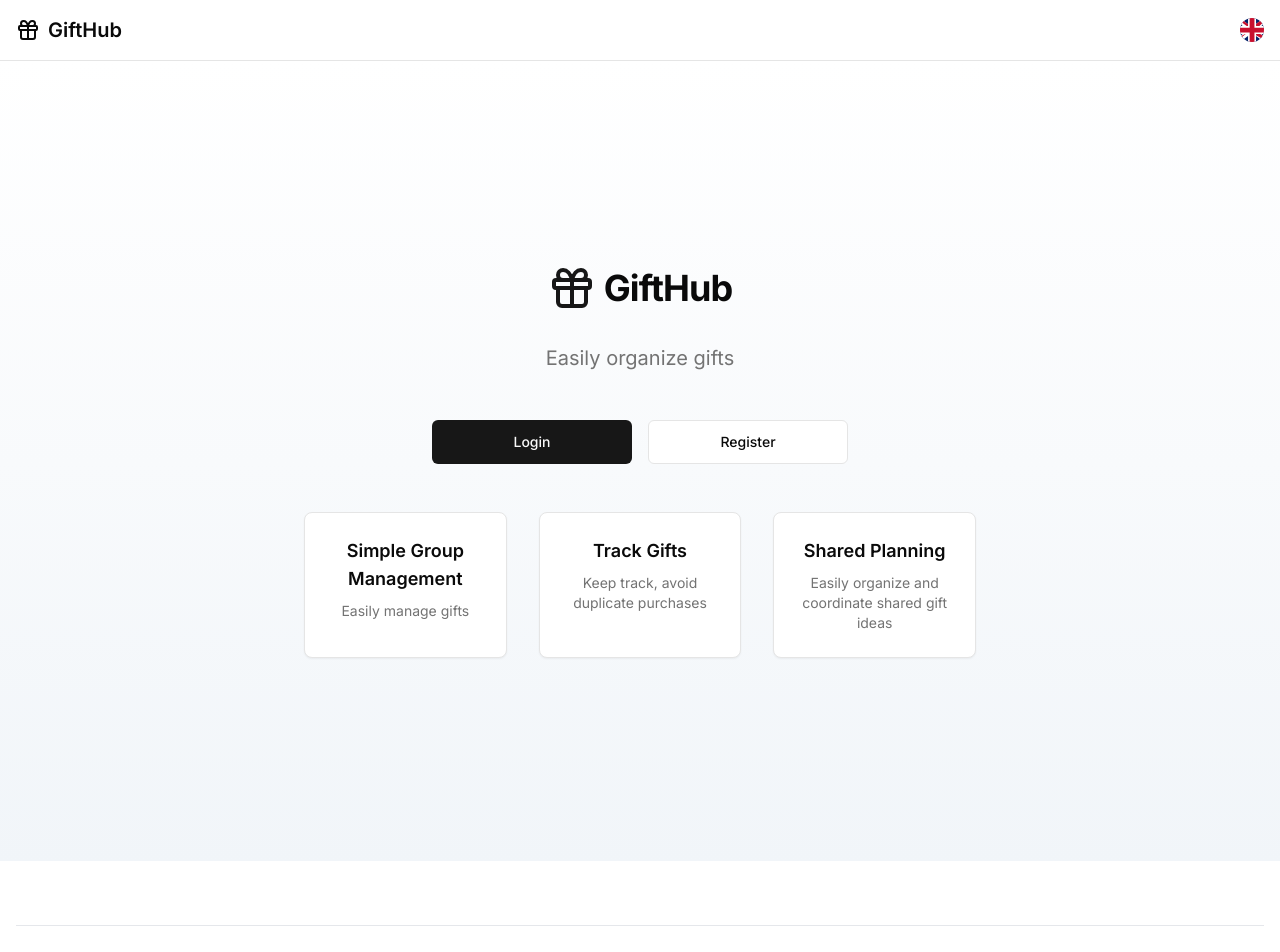
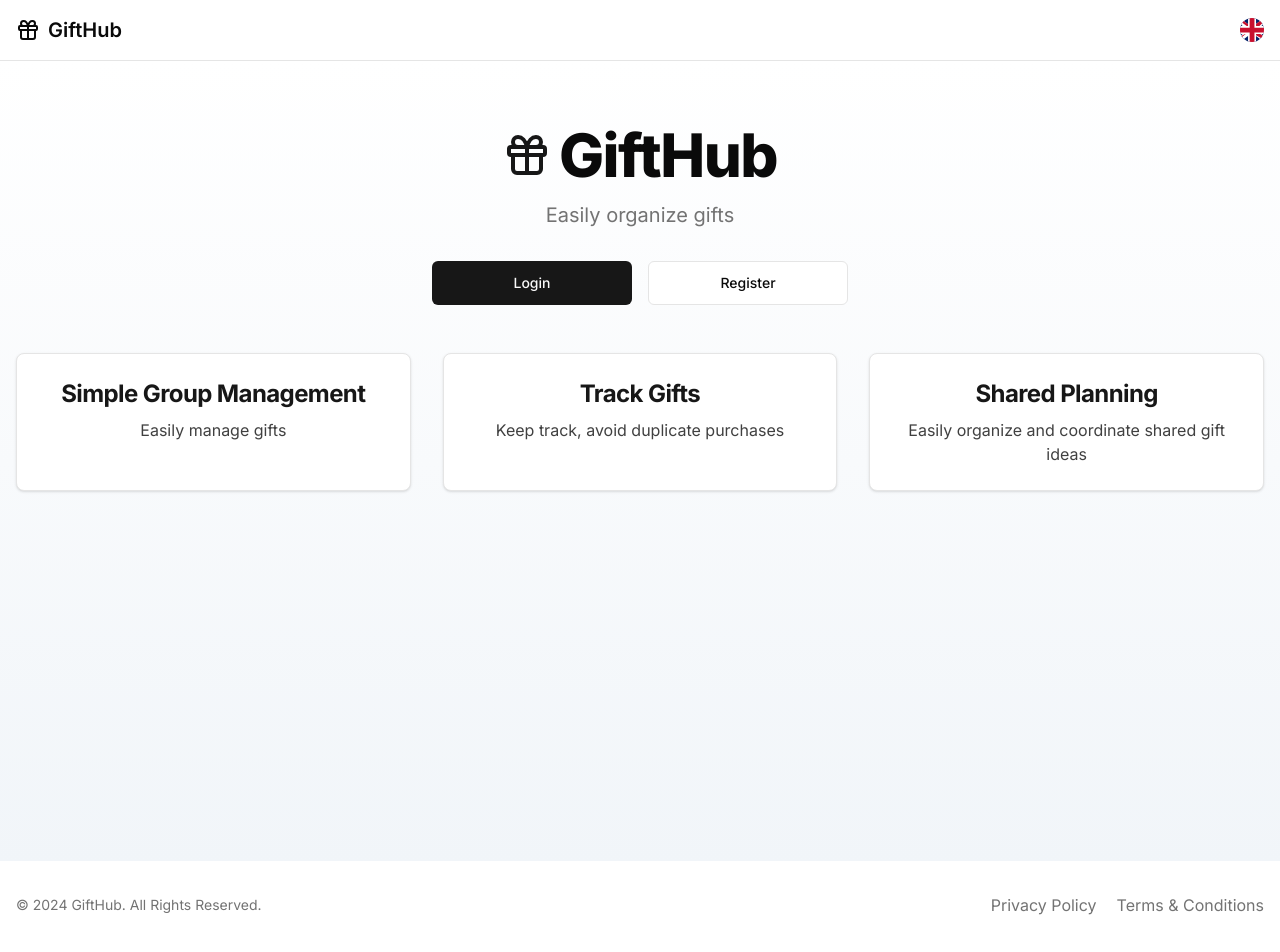
Before and after one commit to jsbase/gifthub, a Next.js app: page /en in a window 1280 px wide. Shown: the top 952 px of the page. Built offline with nearby package versions, Linux system fonts and the light colour scheme.

Commit message:
Change layout and designs

```diff
--- a/app/[lang]/page.tsx
+++ b/app/[lang]/page.tsx
@@ -4,6 +4,19 @@ import { GiftIcon } from "lucide-react";
 import { AuthButtons } from '@/components/auth-buttons';
 import { Header } from "@/components/header";
 import { Footer } from '@/components/footer';
+
+function FeatureCard({ title, description }: { title: string; description: string }) {
+  return (
+    <div className="block p-6 bg-white border border-gray-200 rounded-lg shadow dark:bg-card-background dark:border-gray-700">
+      <h5 className="mb-2 text-2xl font-bold tracking-tight text-gray-900 dark:text-white">
+        {title}
+      </h5>
+      <p className="font-normal text-gray-700 dark:text-gray-400">
+        {description}
+      </p>
+    </div>
+  );
+}
 
 export default async function Home({
   params,
@@ -17,18 +30,19 @@ export default async function Home({
     <>
       <Header dict={dict} />
       <main className="min-h-screen bg-gradient-to-b from-background to-muted">
-        <div className="container mx-auto px-4 py-16 flex flex-col items-center justify-center min-h-screen">
-          <div className="text-center max-w-2xl mx-auto">
-            <div className="flex items-center justify-center space-x-2 mb-8">
+        <div className="py-8 px-4 mx-auto max-w-screen-xl text-center lg:py-16">
+          <div className="flex items-center justify-center space-x-2 mb-4">
             <GiftIcon className="h-12 w-12 text-primary" />
-              <h1 className="text-4xl font-bold tracking-tight">GiftHub</h1>
+            <h1 className="text-4xl font-extrabold tracking-tight leading-none text-foreground md:text-5xl lg:text-6xl">
+              GiftHub
+            </h1>
           </div>
 
-            <p className="text-xl text-muted-foreground">
+          <p className="mb-8 text-lg font-normal text-muted-foreground lg:text-xl sm:px-16 lg:px-48">
             {dict.tagline}
           </p>
 
-            <div className="mt-12">
+          <div className="flex flex-col space-y-4 sm:flex-row sm:justify-center sm:space-y-0">
             <AuthButtons dict={dict} />
           </div>
 
@@ -47,18 +61,8 @@ export default async function Home({
             />
           </div>
         </div>
-        </div>
       </main>
       <Footer dict={dict} />
     </>
   );
 }
-
-function FeatureCard({ title, description }: { title: string; description: string }) {
-  return (
-    <div className="rounded-lg border bg-card p-6 shadow-sm transition-all hover:shadow-md">
-      <h3 className="text-lg font-semibold mb-2">{title}</h3>
-      <p className="text-sm text-muted-foreground">{description}</p>
-    </div>
-  );
-}
--- a/app/globals.css
+++ b/app/globals.css
@@ -11,76 +11,89 @@
   }
 }
 
-:root {
-  --foreground-rgb: 0, 0, 0;
-  --background-start-rgb: 214, 219, 220;
-  --background-end-rgb: 255, 255, 255;
-  --muted: 210 40% 96.1%;
-  --muted-foreground: 0 0% 45.1%;
-}
-
-@media (prefers-color-scheme: dark) {
-  :root {
-    --foreground-rgb: 255, 255, 255;
-    --background-start-rgb: 0, 0, 0;
-    --background-end-rgb: 0, 0, 0;
-    --muted: 217.2 32.6% 17.5%;
-    --muted-foreground: 215 20.2% 65.1%;
-  }
-}
-
 @layer base {
   :root {
+    /* Core colors */
     --background: 0 0% 100%;
     --foreground: 0 0% 3.9%;
-    --card: 0 0% 100%;
-    --card-foreground: 0 0% 3.9%;
-    --popover: 0 0% 100%;
-    --popover-foreground: 0 0% 3.9%;
     --primary: 0 0% 9%;
     --primary-foreground: 0 0% 98%;
     --secondary: 0 0% 96.1%;
     --secondary-foreground: 0 0% 9%;
     --muted: 210 40% 96.1%;
     --muted-foreground: 0 0% 45.1%;
-    --accent: 0 0% 96.1%;
-    --accent-foreground: 0 0% 9%;
     --destructive: 0 84.2% 60.2%;
     --destructive-foreground: 0 0% 98%;
+
+    /* Input and borders */
     --border: 0 0% 89.8%;
     --input: 0 0% 89.8%;
     --ring: 0 0% 3.9%;
+
+    /* Gray scale */
+    --gray-50: 0 0% 98%;
+    --gray-100: 0 0% 96.1%;
+    --gray-200: 0 0% 89.8%;
+    --gray-300: 0 0% 83.1%;
+    --gray-400: 0 0% 63.9%;
+    --gray-500: 0 0% 45.1%;
+    --gray-600: 0 0% 32.2%;
+    --gray-700: 0 0% 25.1%;
+    --gray-800: 0 0% 14.9%;
+    --gray-900: 0 0% 9%;
+
+    /* Chart colors */
     --chart-1: 12 76% 61%;
     --chart-2: 173 58% 39%;
     --chart-3: 197 37% 24%;
     --chart-4: 43 74% 66%;
     --chart-5: 27 87% 67%;
+
+    /* Border radius */
     --radius: 0.5rem;
+
+    /* Add new variable for feature cards */
+    --card-background: 0 0% 100%;
   }
+
   .dark {
+    /* Core colors */
     --background: 0 0% 3.9%;
     --foreground: 0 0% 98%;
-    --card: 0 0% 3.9%;
-    --card-foreground: 0 0% 98%;
-    --popover: 0 0% 3.9%;
-    --popover-foreground: 0 0% 98%;
     --primary: 0 0% 98%;
     --primary-foreground: 0 0% 9%;
     --secondary: 0 0% 14.9%;
     --secondary-foreground: 0 0% 98%;
     --muted: 217.2 32.6% 17.5%;
     --muted-foreground: 215 20.2% 65.1%;
-    --accent: 0 0% 14.9%;
-    --accent-foreground: 0 0% 98%;
     --destructive: 0 62.8% 30.6%;
     --destructive-foreground: 0 0% 98%;
+
+    /* Input and borders */
     --border: 0 0% 14.9%;
     --input: 0 0% 14.9%;
     --ring: 0 0% 83.1%;
+
+    /* Gray scale dark mode */
+    --gray-50: 0 0% 14.9%;
+    --gray-100: 0 0% 17.5%;
+    --gray-200: 0 0% 25.1%;
+    --gray-300: 0 0% 32.2%;
+    --gray-400: 0 0% 45.1%;
+    --gray-500: 0 0% 65.1%;
+    --gray-600: 0 0% 83.1%;
+    --gray-700: 215 25% 27%;
+    --gray-800: 0 0% 4%;
+    --gray-900: 0 0% 98%;
+
+    /* Chart colors dark mode */
     --chart-1: 220 70% 50%;
     --chart-2: 160 60% 45%;
     --chart-3: 30 80% 55%;
     --chart-4: 280 65% 60%;
     --chart-5: 340 75% 55%;
+
+    /* Add dark mode value for feature cards */
+    --card-background: 217 33% 17%;
   }
 }
--- a/components/footer.tsx
+++ b/components/footer.tsx
@@ -2,14 +2,13 @@ import { FooterProps } from "@/types";
 
 export function Footer({ dict }: FooterProps) {
   return (
-    <footer className="bg-white dark:bg-gray-900">
+    <footer className="bg-white dark:bg-gray-800">
       <div className="mx-auto w-full max-w-screen-xl p-4 py-6 lg:py-8">
-        <hr className="my-6 border-gray-200 sm:mx-auto dark:border-gray-700 lg:my-8" />
         <div className="sm:flex sm:items-center sm:justify-between">
           <span className="text-sm text-gray-500 sm:text-center dark:text-gray-400">
             {dict.footer.copyright}
           </span>
-          <div className="flex mt-4 space-x-5 sm:justify-center sm:mt-0">
+          <div className="flex space-x-5 sm:justify-center">
             <a href="#" className="text-gray-500 hover:text-gray-900 dark:hover:text-white">
               {dict.footer.privacyPolicy}
             </a>
--- a/lib/translations/de.json
+++ b/lib/translations/de.json
@@ -73,7 +73,7 @@
     "giftDeleteFailed": "Geschenk konnte nicht gelöscht werden"
   },
   "footer": {
-    "copyright": "© 2024 Gifthub. Alle Rechte vorbehalten.",
+    "copyright": "© 2024 GiftHub. Alle Rechte vorbehalten.",
     "privacyPolicy": "Datenschutz",
     "termsConditions": "AGB"
   }
--- a/lib/translations/en.json
+++ b/lib/translations/en.json
@@ -73,7 +73,7 @@
     "giftDeleteFailed": "Failed to delete gift"
   },
   "footer": {
-    "copyright": "© 2024 Gifthub. All Rights Reserved.",
+    "copyright": "© 2024 GiftHub. All Rights Reserved.",
     "privacyPolicy": "Privacy Policy",
     "termsConditions": "Terms & Conditions"
   }
--- a/lib/translations/ru.json
+++ b/lib/translations/ru.json
@@ -73,7 +73,7 @@
     "giftDeleteFailed": "Не удалось удалить подарок"
   },
   "footer": {
-    "copyright": "© 2024 Gifthub. Все права защищены.",
+    "copyright": "© 2024 GiftHub. Все права защищены.",
     "privacyPolicy": "Политика конфиденциальности",
     "termsConditions": "Условия использования"
   }
--- a/tailwind.config.ts
+++ b/tailwind.config.ts
@@ -9,27 +9,15 @@ const config: Config = {
   ],
   theme: {
     extend: {
-      backgroundImage: {
-        'gradient-radial': 'radial-gradient(var(--tw-gradient-stops))',
-        'gradient-conic':
-          'conic-gradient(from 180deg at 50% 50%, var(--tw-gradient-stops))',
-      },
       borderRadius: {
         lg: 'var(--radius)',
         md: 'calc(var(--radius) - 2px)',
         sm: 'calc(var(--radius) - 4px)',
       },
       colors: {
+        /* Core colors */
         background: 'hsl(var(--background))',
         foreground: 'hsl(var(--foreground))',
-        card: {
-          DEFAULT: 'hsl(var(--card))',
-          foreground: 'hsl(var(--card-foreground))',
-        },
-        popover: {
-          DEFAULT: 'hsl(var(--popover))',
-          foreground: 'hsl(var(--popover-foreground))',
-        },
         primary: {
           DEFAULT: 'hsl(var(--primary))',
           foreground: 'hsl(var(--primary-foreground))',
@@ -42,17 +30,31 @@ const config: Config = {
           DEFAULT: 'hsl(var(--muted))',
           foreground: 'hsl(var(--muted-foreground))',
         },
-        accent: {
-          DEFAULT: 'hsl(var(--accent))',
-          foreground: 'hsl(var(--accent-foreground))',
-        },
         destructive: {
           DEFAULT: 'hsl(var(--destructive))',
           foreground: 'hsl(var(--destructive-foreground))',
         },
+
+        /* Input and borders */
         border: 'hsl(var(--border))',
         input: 'hsl(var(--input))',
         ring: 'hsl(var(--ring))',
+
+        /* Gray scale */
+        gray: {
+          50: 'hsl(var(--gray-50))',
+          100: 'hsl(var(--gray-100))',
+          200: 'hsl(var(--gray-200))',
+          300: 'hsl(var(--gray-300))',
+          400: 'hsl(var(--gray-400))',
+          500: 'hsl(var(--gray-500))',
+          600: 'hsl(var(--gray-600))',
+          700: 'hsl(var(--gray-700))',
+          800: 'hsl(var(--gray-800))',
+          900: 'hsl(var(--gray-900))',
+        },
+
+        /* Chart colors */
         chart: {
           '1': 'hsl(var(--chart-1))',
           '2': 'hsl(var(--chart-2))',
@@ -60,26 +62,20 @@ const config: Config = {
           '4': 'hsl(var(--chart-4))',
           '5': 'hsl(var(--chart-5))',
         },
+
+        /* Add new color */
+        card: {
+          background: 'hsl(var(--card-background))',
+        },
       },
-      gradientColorStops: ({ theme }) => ({
-        muted: 'hsl(var(--muted))',
-      }),
       keyframes: {
         'accordion-down': {
-          from: {
-            height: '0',
-          },
-          to: {
-            height: 'var(--radix-accordion-content-height)',
-          },
+          from: { height: '0' },
+          to: { height: 'var(--radix-accordion-content-height)' },
         },
         'accordion-up': {
-          from: {
-            height: 'var(--radix-accordion-content-height)',
-          },
-          to: {
-            height: '0',
-          },
+          from: { height: 'var(--radix-accordion-content-height)' },
+          to: { height: '0' },
         },
       },
       animation: {
@@ -91,10 +87,7 @@ const config: Config = {
       },
     },
   },
-  plugins: [require('tailwindcss-animate'), {
-    handler: () => {
-      console.log('Tailwind config loaded!')
-    }
-  }],
+  plugins: [require('tailwindcss-animate')],
 };
+
 export default config;
```
Lines whose indentation alone changed are shown as unchanged.
